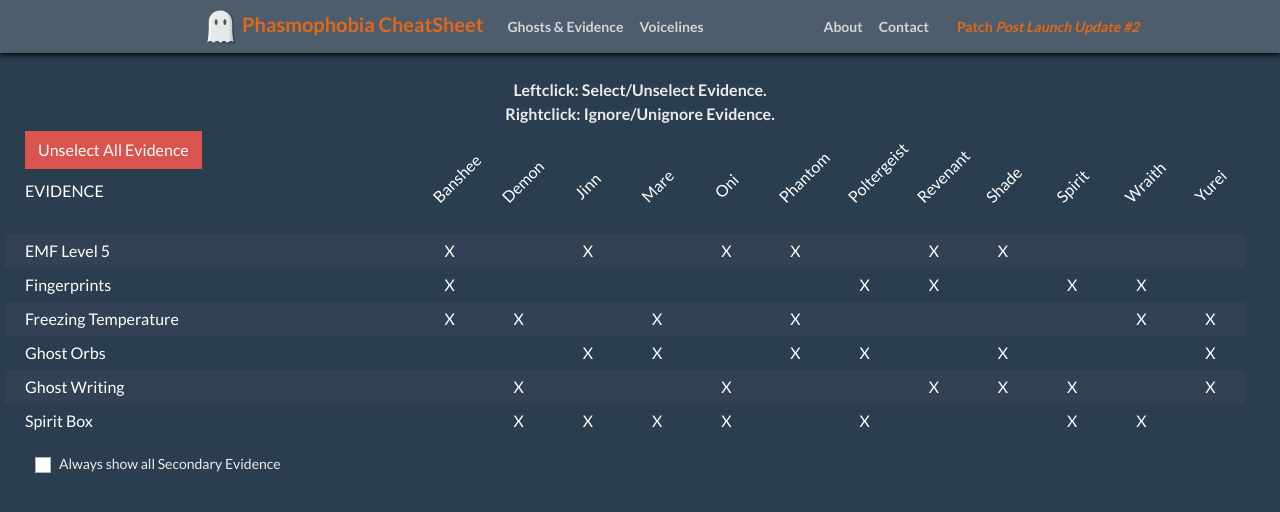
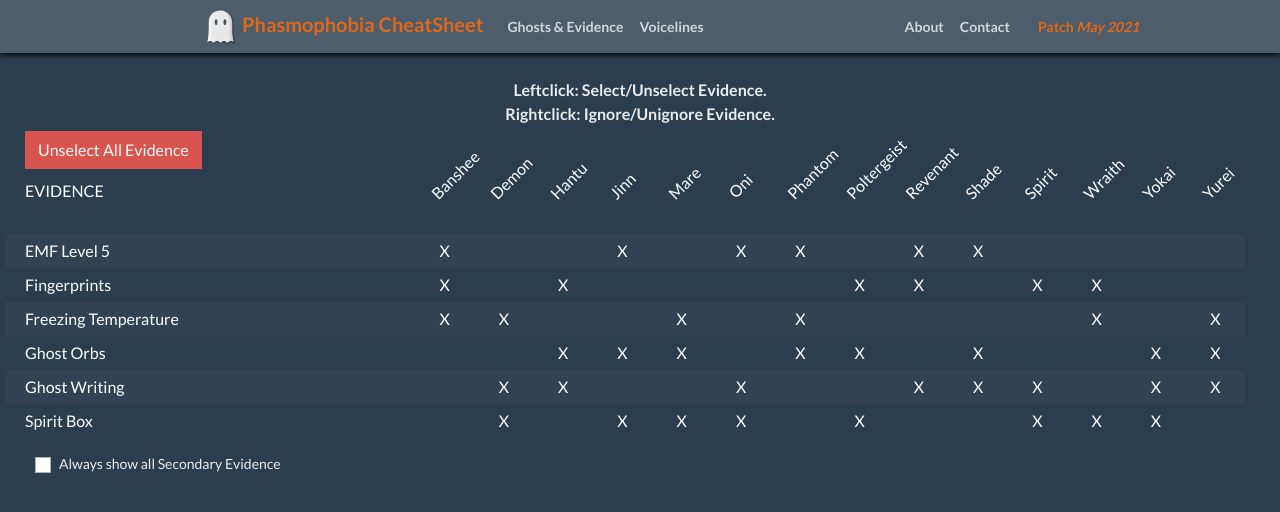
Before and after one commit to un0btanium/phasmophobia-cheatsheet, a React (Create React App) app: page / in a window 1280 px wide. Shown: the top 512 px of the page. Built offline with nearby package versions, Linux system fonts and the light colour scheme.

Commit message:
add two new ghosts Yokai and Hantu, updated patch version, add hover feedback on rows

```diff
--- a/src/App.js
+++ b/src/App.js
@@ -23,7 +23,7 @@ const VARIANT = "dark"; // dark, light
 
 const WEBSITE_URL = "un0btanium.github.io/phasmophobia-cheatsheet/";
 
-const PATCH_VERSION = "Post Launch Update #2";
+const PATCH_VERSION = "May 2021";
 
 class App extends Component {
 
--- a/src/index.css
+++ b/src/index.css
@@ -94,6 +94,9 @@ code {
 	width:100%;
 	cursor: pointer;
 }
+.evidence-row:hover {
+	opacity: 0.8;
+}
 .evidence-row.green-background {
 	background-color:#177326;
 }
--- a/src/phasmophobia-data/data.js
+++ b/src/phasmophobia-data/data.js
@@ -33,7 +33,15 @@ var data = {
 		"attacks often and without reason",
 		"sanity is not lowered when asking successful Ouija Board questions",
 		"reduces sanity more quickly",
-		"smudging the room will stop it from wandering around for a long time"
+		"smudging the room will stop it from wandering around for a long time",
+		"attracted to human voices",
+		"haunts family homes",
+		"talking near ghost increases chance of attack",
+		"while hunting only hears voices closeby",
+		"rare ghost, found in hot climates",
+		"attack often during cold weather",
+		"moves faster at lower temperatures",
+		"moves slower in warm areas"
 	],
 	"ghosts": [
 		{
@@ -205,7 +213,39 @@ var data = {
 				"objects moved at great speeds",
 				"more active when people are nearby"
 			]
-		}
+		},
+		{
+			"name": "Yokai",
+			"description":"",
+			"uniquestrength": "",
+			"weaknesses": "",
+			"evidence": [
+				"Spirit Box",
+				"Ghost Orbs",
+				"Ghost Writing",
+
+				"attracted to human voices",
+				"haunts family homes",
+				"talking near ghost increases chance of attack",
+				"while hunting only hears voices closeby"
+			]
+		},
+		{
+			"name": "Hantu",
+			"description":"",
+			"uniquestrength": "",
+			"weaknesses": "",
+			"evidence": [
+				"Fingerprints",
+				"Ghost Orbs",
+				"Ghost Writing",
+
+				"rare ghost, found in hot climates",
+				"attack often during cold weather",
+				"moves faster at lower temperatures",
+				"moves slower in warm areas"
+			]
+		},
 	],
 	"voicelines": {
 		"general": [
```
Also changed, not shown: 1 other file (tests, documents, lock files or other folders).
